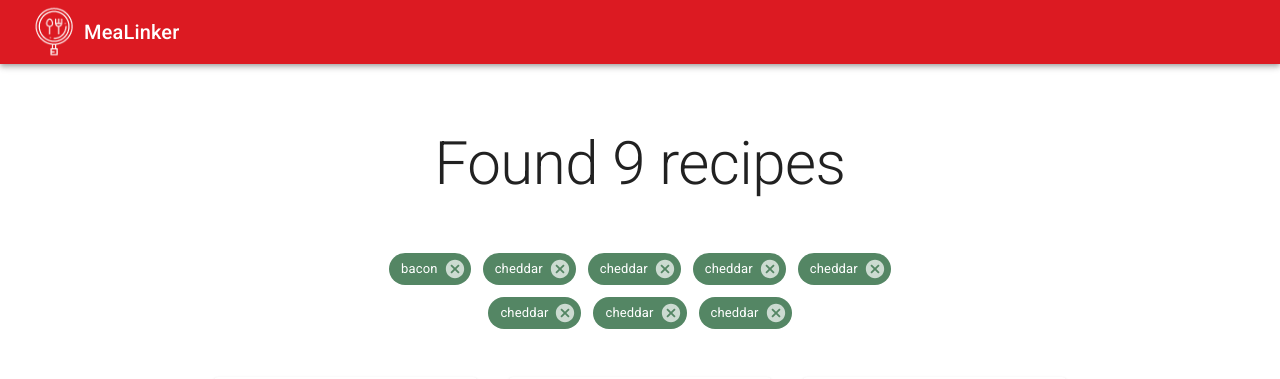
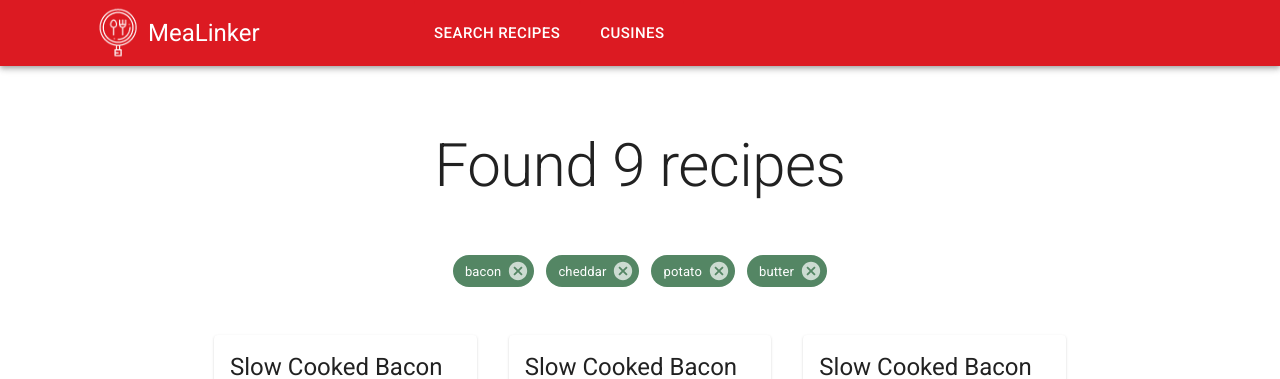
Before and after one commit to lhotanok/MeaLinker, a React (Create React App) app in the folder app/frontend/: page /recipes in a window 1280 px wide. Shown: the top 379 px of the page. Built offline with nearby package versions, Linux system fonts and the light colour scheme.

Commit message:
Implement `AppBar` with navigation menu

```diff
--- a/app/frontend/src/App.js
+++ b/app/frontend/src/App.js
@@ -30,20 +30,16 @@ export default function App() {
       <CssBaseline />
       <Header />
       <main>
-        <Router>
-          <Switch>
-            <Route path='/recipes' exact>
-              <Recipes />
-            </Route>
-            <Route path='/recipes/:recipeId' exact>
-              <RecipeDetail />
-            </Route>
-            <Route path='/ingredients/:ingredientId' exact>
-              <IngredientDetail />
-            </Route>
-            <Redirect to='/' />
-          </Switch>
-        </Router>
+        <Switch>
+          <Route exact path='/recipes' component={Recipes} />
+          <Route exact path='/recipes/:recipeId' component={RecipeDetail} />
+          <Route
+            exact
+            path='/ingredients/:ingredientId'
+            component={IngredientDetail}
+          />
+          <Redirect to='/recipes' />
+        </Switch>
       </main>
       <Footer />
     </ThemeProvider>
--- a/app/frontend/src/index.js
+++ b/app/frontend/src/index.js
@@ -2,10 +2,13 @@ import React from 'react';
 import ReactDOM from 'react-dom';
 import './index.css';
 import App from './App';
+import { BrowserRouter } from 'react-router-dom';
 
 ReactDOM.render(
   <React.StrictMode>
-    <App />
+    <BrowserRouter>
+      <App />
+    </BrowserRouter>
   </React.StrictMode>,
   document.getElementById('root'),
 );
--- a/app/frontend/src/recipes/components/RecipeCard/RecipeCard.js
+++ b/app/frontend/src/recipes/components/RecipeCard/RecipeCard.js
@@ -26,7 +26,7 @@ export default function RecipeReviewCard(props) {
   } = props;
 
   return (
-    <Card sx={{ maxWidth: 350 }}>
+    <Card sx={{ maxWidth: 350, margin: 'auto' }}>
       <CardHeader title={title} subheader={date} />
       <CardMedia component='img' height='194' image={image} alt={title} />
       <RecipeCardContent
--- a/app/frontend/src/recipes/components/RecipeCard/RecipeCardContent.js
+++ b/app/frontend/src/recipes/components/RecipeCard/RecipeCardContent.js
@@ -11,6 +11,7 @@ export default function RecipeCardContent(props) {
       <Stack direction='row'>
         <HeartRating value={rating} />
         <Typography
+          textAlign='right'
           marginLeft='auto'
           color='#00cb0f'
         >{`${mins} mins`}</Typography>
--- a/app/frontend/src/recipes/components/RecipesGrid.js
+++ b/app/frontend/src/recipes/components/RecipesGrid.js
@@ -12,12 +12,8 @@ const DUMMY_CARDS = [1, 2, 3, 4, 5, 6, 7, 8, 9];
 const DUMMY_SEARCHED_INGREDIENTS = [
   { key: 1, label: 'bacon' },
   { key: 2, label: 'cheddar' },
-  { key: 3, label: 'cheddar' },
-  { key: 4, label: 'cheddar' },
-  { key: 5, label: 'cheddar' },
-  { key: 6, label: 'cheddar' },
-  { key: 7, label: 'cheddar' },
-  { key: 8, label: 'cheddar' },
+  { key: 3, label: 'potato' },
+  { key: 4, label: 'butter' },
 ];
 
 const DUMMY_RECIPE = {
@@ -56,7 +52,7 @@ export default function RecipesGrid() {
           pb: 6,
         }}
       >
-        <Container maxWidth='sm'>
+        <Container>
           <Typography
             component='h1'
             variant='h2'
--- a/app/frontend/src/shared/Footer.js
+++ b/app/frontend/src/shared/Footer.js
@@ -27,8 +27,8 @@ export default function Footer() {
         color='text.secondary'
         component='p'
       >
-        Recipes were collected from various websites. You can get to their
-        source pages from recipe details.
+        Recipes were collected from various websites. You can find their source
+        pages in recipe details.
       </Typography>
       <Copyright />
     </Box>
--- a/app/frontend/src/shared/Header.js
+++ b/app/frontend/src/shared/Header.js
@@ -1,18 +1,112 @@
-import React from 'react';
+// import React from 'react';
+// import AppBar from '@mui/material/AppBar';
+// import Toolbar from '@mui/material/Toolbar';
+// import Typography from '@mui/material/Typography';
+// import { NavLink } from 'react-router-dom';
+// import Icon from './Icon';
+// import Menu from '@mui/material/Menu';
+// import MenuItem from '@mui/material/MenuItem';
+
+// export default function Header() {
+//   const [anchorElNav, setAnchorElNav] = React.useState(null);
+
+//   const handleOpenNavMenu = (event) => {
+//     setAnchorElNav(event.currentTarget);
+//   };
+
+//   const handleCloseNavMenu = () => {
+//     setAnchorElNav(null);
+//   };
+
+//   return (
+//     <AppBar position='relative'>
+//       <Toolbar>
+//         <Icon />
+//         <Typography variant='h6' color='inherit' noWrap>
+//           MeaLinker
+//         </Typography>
+//         <Menu
+//           id='menu-appbar'
+//           anchorEl={anchorElNav}
+//           anchorOrigin={{
+//             vertical: 'bottom',
+//             horizontal: 'left',
+//           }}
+//           keepMounted
+//           transformOrigin={{
+//             vertical: 'top',
+//             horizontal: 'left',
+//           }}
+//           open={Boolean(anchorElNav)}
+//           onClose={handleCloseNavMenu}
+//           sx={{
+//             display: { xs: 'block', md: 'none' },
+//           }}
+//         >
+//           <MenuItem key='Search Recipes'>
+//             <Typography textAlign='center'>
+//               <NavLink to='/recipes'>Search Recipes</NavLink>
+//             </Typography>
+//             {/* <NavLink to='/recipes'>
+//               <Typography textAlign='center'>Search Recipes</Typography>
+//             </NavLink> */}
+//           </MenuItem>
+//         </Menu>
+//       </Toolbar>
+//     </AppBar>
+//   );
+// }
+
+import * as React from 'react';
 import AppBar from '@mui/material/AppBar';
+import Box from '@mui/material/Box';
 import Toolbar from '@mui/material/Toolbar';
 import Typography from '@mui/material/Typography';
+import Container from '@mui/material/Container';
+import Button from '@mui/material/Button';
 import Icon from './Icon';
+import { useHistory } from 'react-router-dom';
+
+const pages = [
+  {
+    name: 'Search Recipes',
+    path: '/recipes',
+  },
+  {
+    name: 'Cusines', // just a testing menu tab
+    path: '/recipes',
+  },
+];
 
 export default function Header() {
+  const history = useHistory();
+
+  const menuItems = pages.map((page) => (
+    <Button
+      key={page.name}
+      size='large'
+      variant='contained'
+      disableElevation
+      onClick={() => {
+        history.push(page.path);
+      }}
+      sx={{ padding: 2.5, color: 'inherit' }}
+    >
+      {page.name}
+    </Button>
+  ));
+
   return (
     <AppBar position='relative'>
-      <Toolbar>
-        <Icon />
-        <Typography variant='h6' color='inherit' noWrap>
-          MeaLinker
-        </Typography>
-      </Toolbar>
+      <Container>
+        <Toolbar>
+          <Icon />
+          <Typography variant='h5' color='inherit' paddingRight='14%'>
+            MeaLinker
+          </Typography>
+          <Box sx={{ flexGrow: 1, display: { md: 'flex' } }}>{menuItems}</Box>
+        </Toolbar>
+      </Container>
     </AppBar>
   );
 }
--- a/app/frontend/src/shared/RemovableChips.js
+++ b/app/frontend/src/shared/RemovableChips.js
@@ -1,12 +1,7 @@
 import React from 'react';
-import { styled } from '@mui/material/styles';
 import Chip from '@mui/material/Chip';
 import Grid from '@mui/material/Grid';
 import Container from '@mui/material/Container';
-
-const ListItem = styled('li')(({ theme }) => ({
-  margin: theme.spacing(0.5),
-}));
 
 export default function RemovableChips(props) {
   const { chips, onRemove } = props;
```
